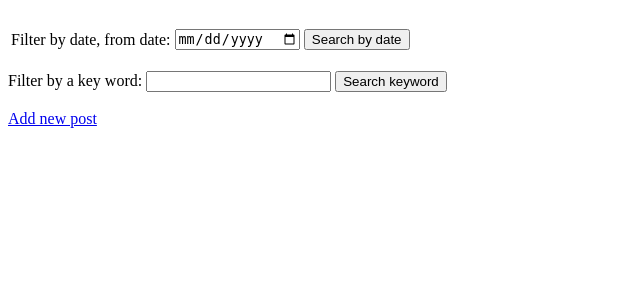
After one commit to peterooch/team22_project, a Django app: page /posts/project in a window 1280 px wide. The commit adds this page. Shown: the top 300 px of the page, without its empty margins (0-640 px from the left). Run offline with Django 3.2, Linux system fonts and the light colour scheme; data that the repository does not hold is empty.

Commit message:
Finished the story, projects partners posts, filter by date, search by keyword

```diff
--- a/student_board/Home/templates/Home.html
+++ b/student_board/Home/templates/Home.html
@@ -10,6 +10,7 @@
   <a class="home" href="#home">Home</a>
   <a href="{% url 'register:index' %}">Register</a>
   <a href="{% url 'login:login' %}">Login</a>
+  <a href="{% url 'posts:index' %}">Posts</a>
 </div>
 
 </body>
--- a/student_board/posts/templates/posts/addpost.html
+++ b/student_board/posts/templates/posts/addpost.html
@@ -16,7 +16,7 @@
     <input type="text" name="forum_id" /><br/>
     <label for="content">Post content: <br/>
     <textarea name="content" cols="80" rows="20">
-    Post content goes here.
+Post content goes here.
     </textarea><br/>
     <input type="submit" value="Add Post"/>
     </p>
--- /dev/null
+++ b/student_board/posts/templates/posts/projects.html
@@ -0,0 +1,46 @@
+<!DOCTYPE html>
+<html>
+<head>
+    <meta charset='utf-8'>
+    <title>Posts</title>
+    <meta name='viewport' content='width=device-width, initial-scale=1'>
+</head>
+<body>
+    <br/>
+    <form action="{% url 'posts:projectbydate' %}" method='post'> {% csrf_token %}
+        <table>
+        <tr>
+            <td>
+            <label> Filter by date, from date:
+            </td>
+            <td>
+                <input type="date" name="fday">
+            </td>
+            </label>
+        </th>
+        <th>
+        <input type="submit" value="Search by date"/>
+        </td></tr>
+        </table>
+    </form>
+    <br/>
+    <form action="{% url 'posts:projectbyword' %}" method='post'> {% csrf_token %}
+        <label> Filter by a key word:
+            <input type="text" name="kword">
+        </label>
+        <input type="submit" value="Search keyword"/>
+    </form>
+    {% for post in posts %}
+    <p>
+        <b>Title:</b> <a href="{% url 'posts:viewpost' post.id %}">{{ post.title }}</a> <br/>
+        <b>Content:</b> <br/>
+         {{ post.content }} <br/>
+        <b>Posted by:</b> {{ post.poster }} <br/>
+        <b>Posting date:</b> {{ post.date }}   <br/>
+        <br/>
+    </p>
+    {% endfor %}
+    <br/>
+    <a href="{% url 'posts:addpost' %}">Add new post</a>
+</body>
+</html>
--- a/student_board/posts/urls.py
+++ b/student_board/posts/urls.py
@@ -11,5 +11,8 @@ urlpatterns = [
     path('scholarship',views.searchmilga, name='searchmilga'),
     path('jobs',views.searchJobs, name='searchJobs'),
     path('scholarshipdate',views.milgabydate, name='milgabydate'),
-    path('scholarshipword',views.milgabyword, name='milgabyword')
+    path('scholarshipword',views.milgabyword, name='milgabyword'),
+    path('project',views.searchproject, name='searchproject'),
+    path('projectdate',views.projectbydate, name='projectbydate'),
+    path('projectword',views.projectbyword, name='projectbyword')
 ]
--- a/student_board/posts/views.py
+++ b/student_board/posts/views.py
@@ -59,7 +59,6 @@ def milgabyword(request):
     }
     return render(request, 'posts/scholarship.html', context)
 
-#### end scholarship funtions ####
 
 #### job searching functions ####
 
@@ -69,4 +68,31 @@ def searchJobs(request):
     }
     return render(request, 'posts/jobs.html', context)
 
-#### end job searching functions ####
+
+##### project functions ####
+
+def searchproject(request):
+    # filter for project forum
+    context = {
+        'posts' : Post.objects.all().filter(forum_id='project')
+    }
+
+    return render(request, 'posts/projects.html', context)
+
+def projectbydate(request):
+    #filter withing project forum to start from specific date
+    context = {
+        'posts' : Post.objects.all().filter(forum_id='project').filter(date__gte=request.POST['fday'])
+    }
+
+    return render(request, 'posts/projects.html', context)
+
+def projectbyword(request):
+    #search withing project content with a keyword
+    context = {
+        'posts' : Post.objects.all().filter(forum_id='project').filter(content__contains=request.POST['kword'])
+    }
+
+    return render(request, 'posts/projects.html', context)
+
+#### end project funtions ####
```
Also changed, not shown: student_board/posts/templates/posts/index.html (+11 -1 lines), student_board/posts/templates/posts/post.html (+9 -1 lines).
